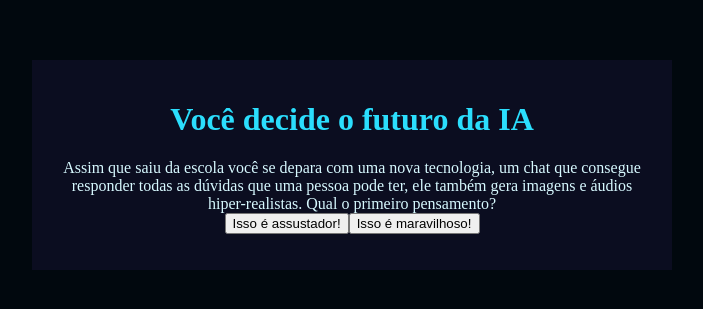
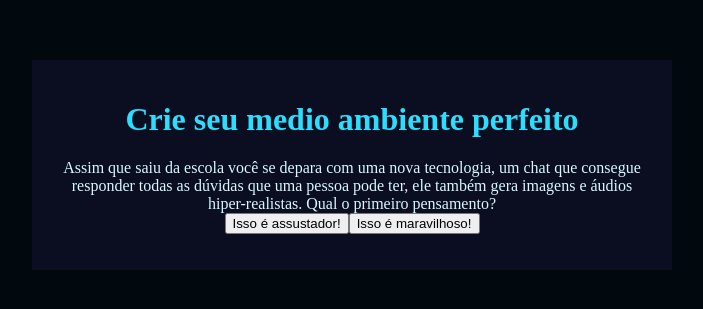
Before and after one commit to jhaimary/Miss-o-Intelig-cia-artificial, a plain HTML site: page index.html in a window 1280 px wide. Shown: the part 243-552 px from the top of the page, without its empty margins (288-991 px from the left). Drawn offline with Linux system fonts and the light colour scheme.

Commit message:
Update index.html

```diff
--- a/index.html
+++ b/index.html
@@ -4,11 +4,11 @@
     <meta charset="UTF-8">
     <meta name="viewport" content="width=device-width, initial-scale=1.0">
     <link rel="stylesheet" href="style.css">
-    <title>Você decide o futuro da IA</title>
+    <title>Crie seu medio ambiente perfeito</title>
 </head>
 <body>
     <div class="caixa-principal">
-        <h1>Você decide o futuro da IA</h1>
+        <h1>Crie seu medio ambiente perfeito</h1>
         <div class="caixa-perguntas"></div>
         <div class="caixa-alternativas"></div>
         <div class="caixa-resultado">
```
